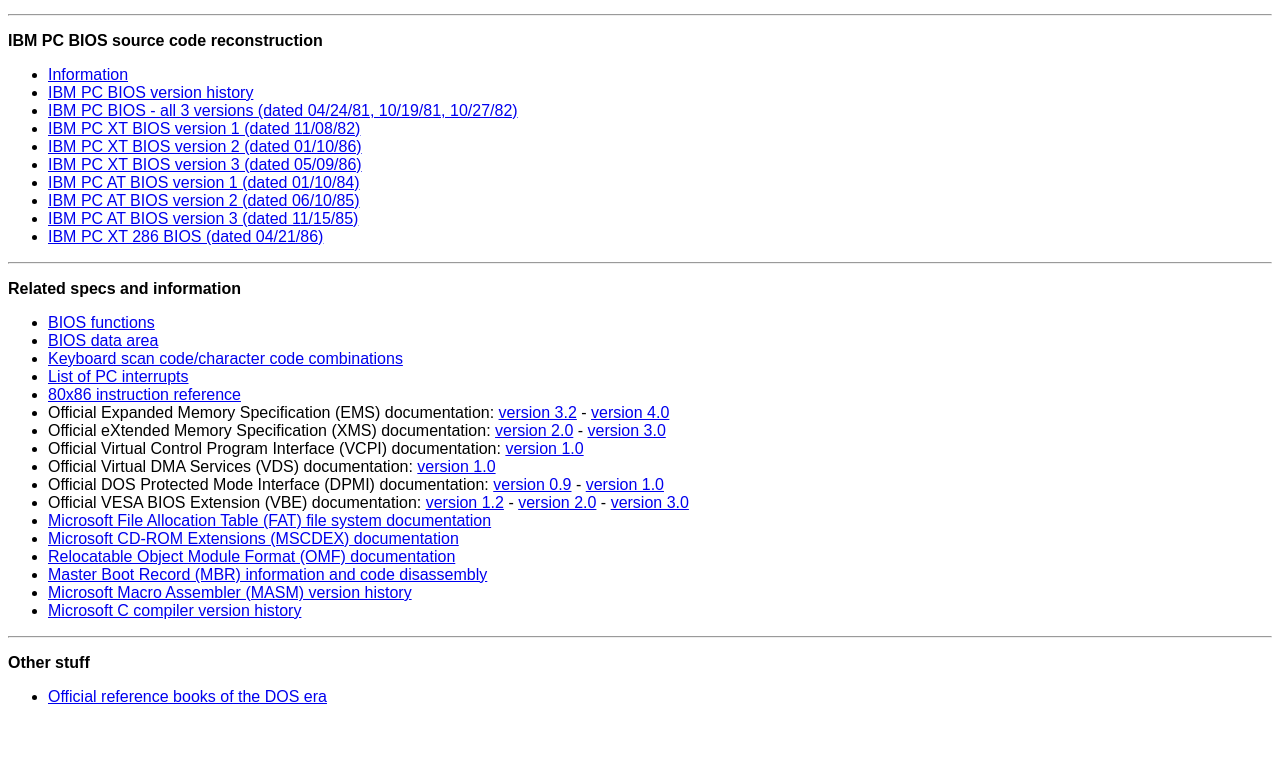
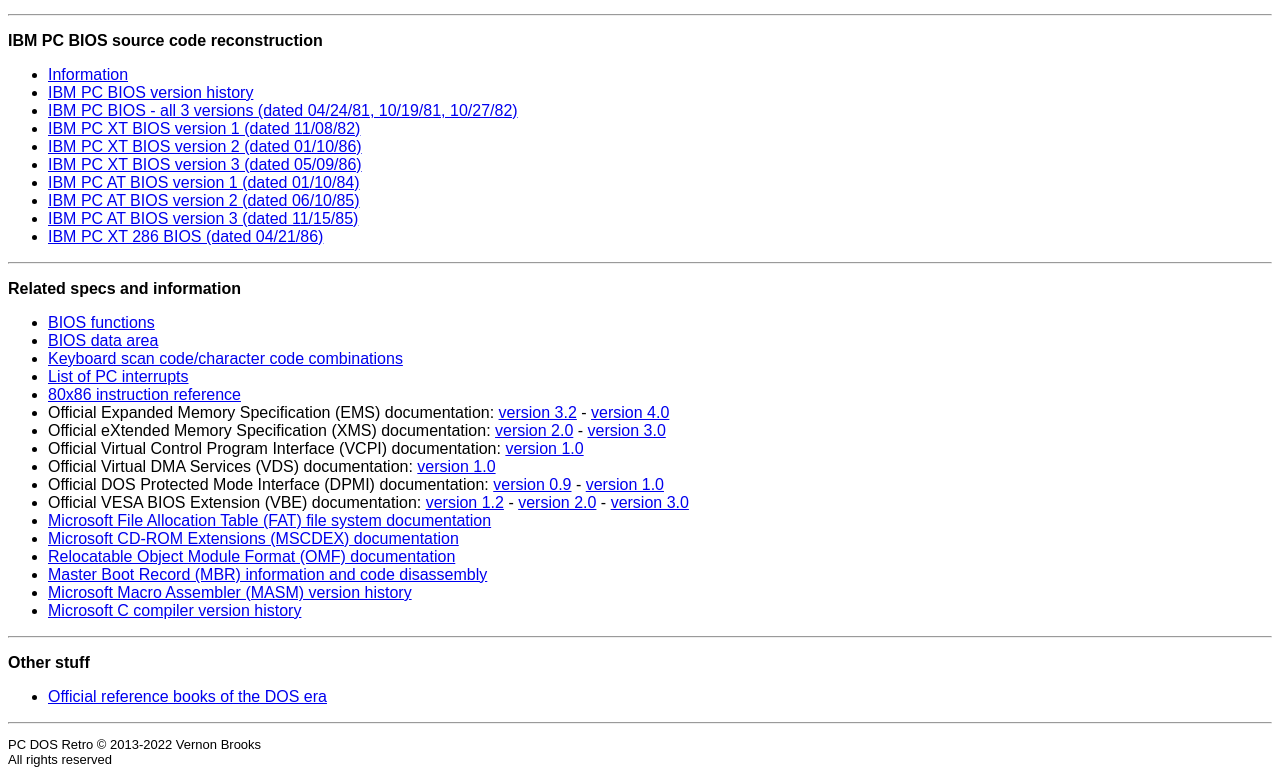
Before and after one commit to pcdosretro/PCDOSRetro.github.io, a plain HTML site: page index.html in a window 1280 px wide. Shown: the part 614-1394 px from the top of the page. Before the commit the page ends 1336 px from the top, so only its background shows below. Drawn offline with Linux system fonts and the light colour scheme.

Commit message:
Update index.html
Add copyright

```diff
--- a/index.html
+++ b/index.html
@@ -83,6 +83,8 @@
 <ul>
 <li><a href="books.htm">Official reference books of the DOS era</a></li>
 </ul>
+<hr>
+<p style="font-size:small">PC DOS Retro &copy; 2013-2022 Vernon Brooks<br>All rights reserved</p>
 </div>
 </body>
 </html>
```
